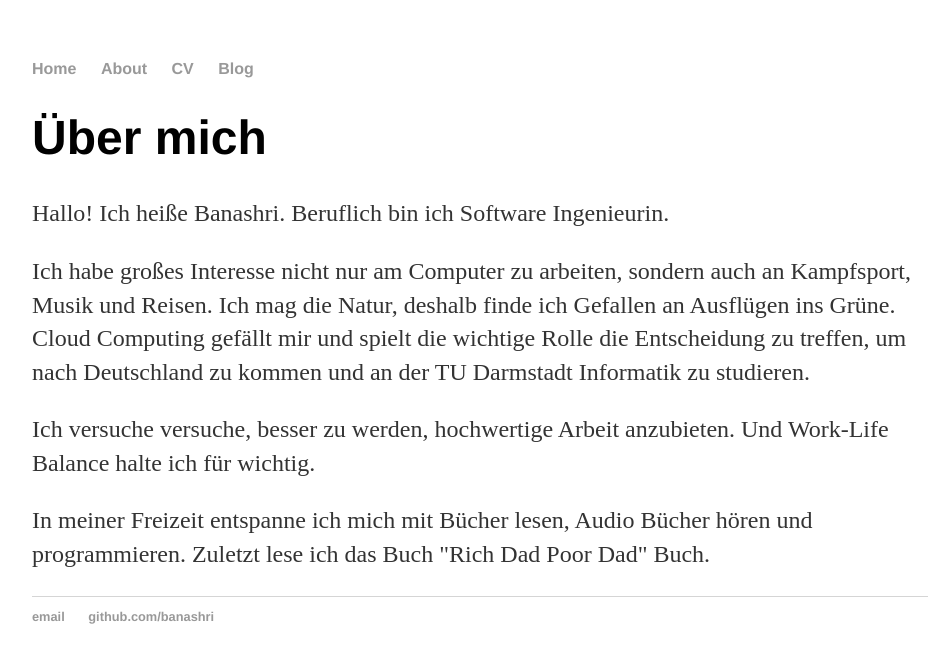
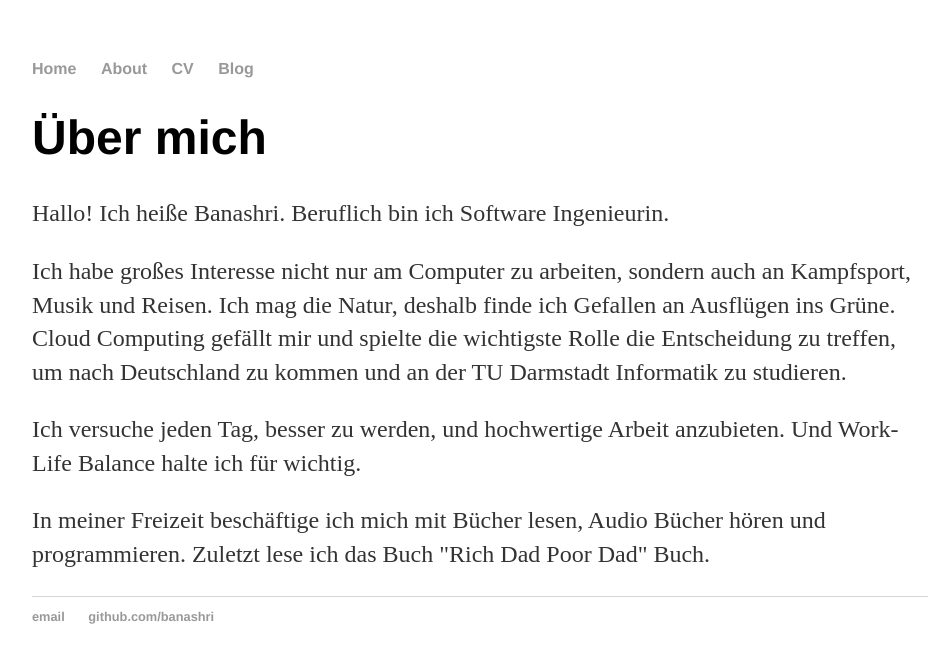
Before and after one commit to Banashri/banashri.github.io, a Jekyll site: the page built from about/index.html, in a window 1280 px wide. Shown: the top 663 px of the page, without its empty margins (160-1101 px from the left). Built offline with Jekyll 4.4.1, drawn with Linux system fonts in a browser that asks for light colours.

Commit message:
Update index.html

```diff
--- a/about/index.html
+++ b/about/index.html
@@ -10,10 +10,10 @@
 
 <p>Ich habe großes Interesse nicht nur am Computer zu arbeiten, sondern auch an Kampfsport, Musik und Reisen.
 Ich mag die Natur, deshalb finde ich Gefallen an Ausflügen  ins Grüne.
-Cloud Computing gefällt mir und spielt die wichtige Rolle die Entscheidung zu treffen, um nach Deutschland zu
+Cloud Computing gefällt mir und spielte die wichtigste Rolle die Entscheidung zu treffen, um nach Deutschland zu
 	kommen und an der TU Darmstadt Informatik zu studieren.</p>
 
-<p>Ich versuche versuche, besser zu werden, hochwertige Arbeit anzubieten. Und Work-Life Balance halte ich für wichtig.</p>
+<p>Ich versuche jeden Tag, besser zu werden, und hochwertige Arbeit anzubieten. Und Work-Life Balance halte ich für wichtig.</p>
 
-<p>In meiner Freizeit entspanne ich mich mit Bücher lesen, Audio Bücher hören und programmieren. Zuletzt lese ich das Buch "Rich Dad Poor Dad" Buch.</p>
+<p>In meiner Freizeit beschäftige ich mich mit Bücher lesen, Audio Bücher hören und programmieren. Zuletzt lese ich das Buch "Rich Dad Poor Dad" Buch.</p>
 </div>
```
